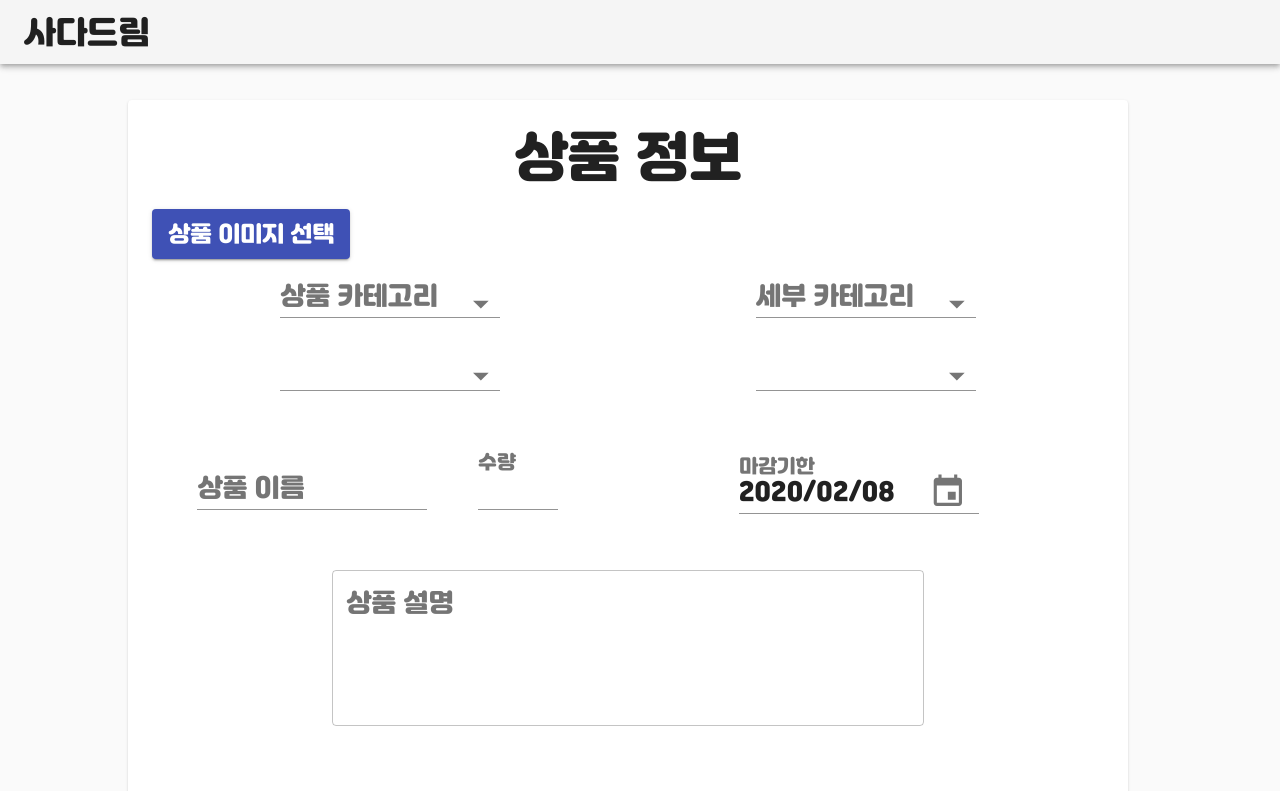
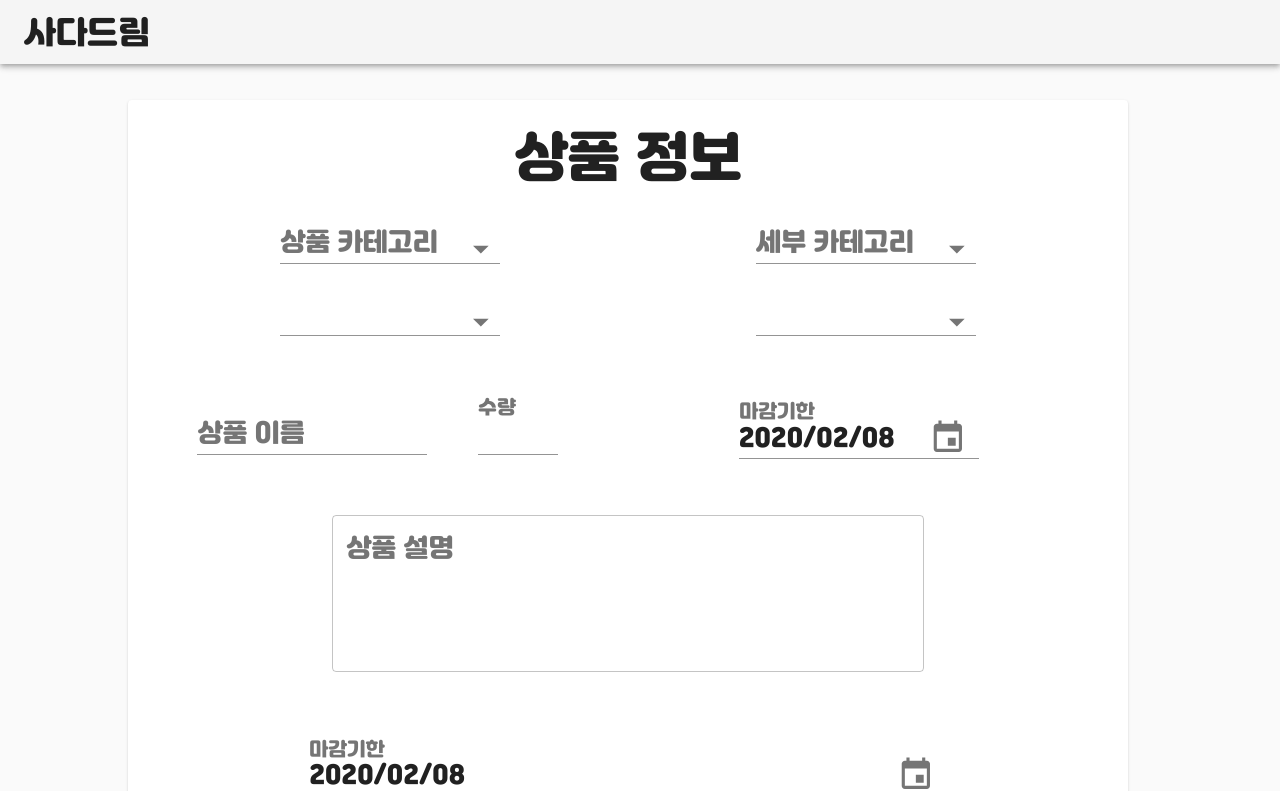
Before and after one commit to KIMHWANSEUNG/sada-dream_v1, a React (Create React App) app in the folder client/: page / in a window 1280 px wide. Shown: the top 791 px of the page. Built offline with nearby package versions, Linux system fonts and the light colour scheme.

Commit message:
FEAT : 기존 상품 이미지 선택 제거
기존 코드인 상품 이미지 선택을 제거하였다.

```diff
--- a/client/src/Components/ProductAdd.js
+++ b/client/src/Components/ProductAdd.js
@@ -1,6 +1,6 @@
 import React from 'react'
 import { post } from 'axios';
-import {AppBar, Toolbar, TextField, Button, Paper, MenuItem, Select, Typography,  Grid, Divider } from '@material-ui/core';
+import {AppBar, Toolbar, TextField, Button, Paper, MenuItem, Select, Typography, Grid, GridList, Divider } from '@material-ui/core';
 import {withStyles, ThemeProvider, StylesProvider} from '@material-ui/core/styles';
 import CssBaseline from '@material-ui/core/CssBaseline';
 import DateFnsUtils from '@date-io/date-fns';
@@ -286,28 +286,16 @@ class CustomerAdd extends React.Component {
                 <main className={classes.layout}>
                     <Grid container="container" spacing={3} className={classes.root}>
                         <Paper className={classes.paper}>
-                        <Typography variant="h4" gutterBottom align="center">
-                            상품 정보
-                        </Typography>
+                            <Typography variant="h4" gutterBottom align="center">
+                                상품 정보
+                            </Typography>
+
                             <Grid item="item" xd={12} sm={6}>
-                                <input
-                                    className={classes.hidden}
-                                    accept="image/*"
-                                    id="raised-button-file"
-                                    type="file"
-                                    file={this.state.file}
-                                    value={this.state.fileName}
-                                    onChange={this.handleFileChange}/>
-                                <label htmlFor="raised-button-file">
-                                    <Button variant="contained" color="primary" component="span" name="file">
-                                        {
-                                            this.state.fileName === ""
-                                                ? "상품 이미지 선택"
-                                                : this.state.fileName
-                                        }
-                                    </Button>
-                                </label>
+                                <GridList>
+
+                                </GridList>
                             </Grid>
+                            {/* 상품이미지 선택 */}
                             <Grid
                                 container="container"
                                 direction="row"
```
